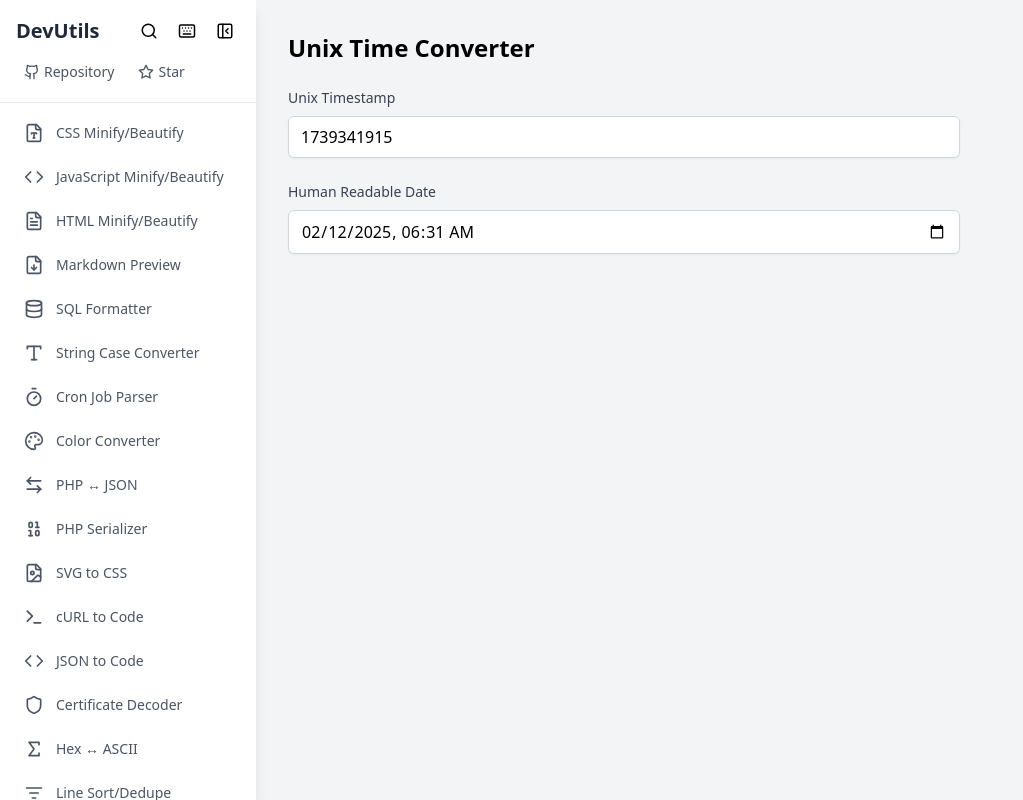
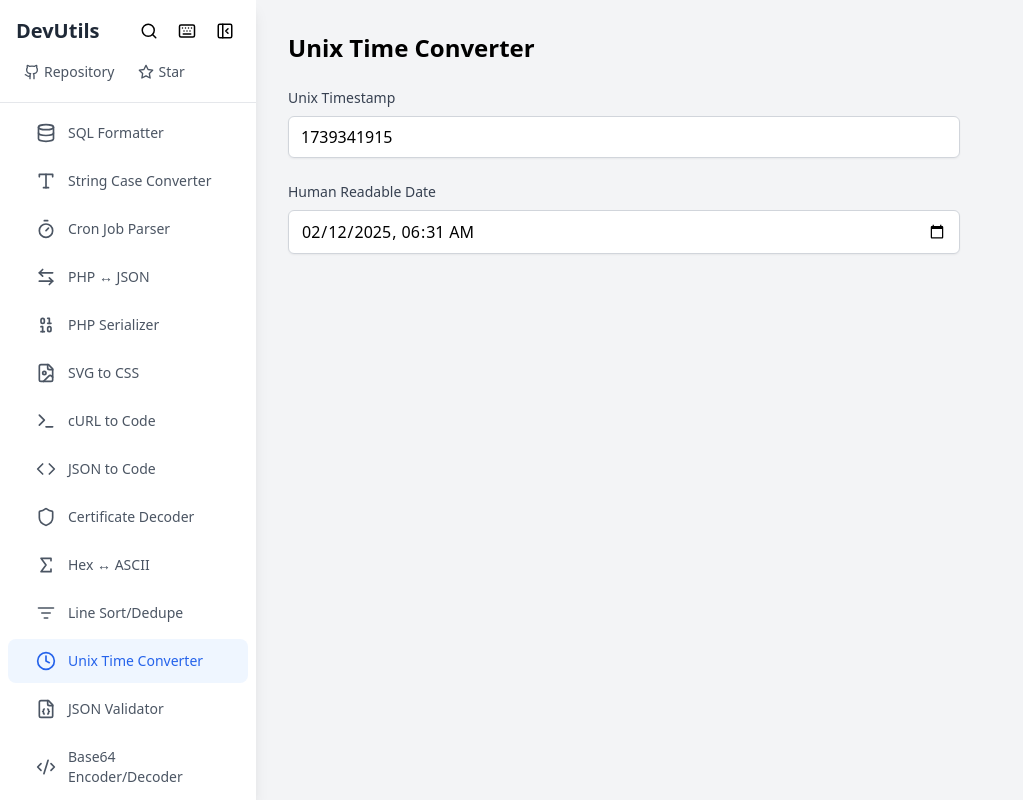
Before and after one commit to nadimtuhin/devutils, a React (Vite) app: page /unix-time in a window 1280 px wide. Shown: the whole page, without its empty margins (0-1023 px from the left). Built offline with nearby package versions, Linux system fonts and the light colour scheme.

Commit message:
Add drag-and-drop functionality to sidebar tool list

```diff
--- a/package.json
+++ b/package.json
@@ -14,6 +14,7 @@
   },
   "dependencies": {
     "@types/csso": "^5.0.4",
+    "@types/react-beautiful-dnd": "^13.1.8",
     "@uiw/react-textarea-code-editor": "^3.0.2",
     "capture-website": "^4.2.0",
     "change-case": "^5.4.4",
@@ -29,6 +30,7 @@
     "papaparse": "^5.4.1",
     "prettier": "^3.4.2",
     "react": "^18.3.1",
+    "react-beautiful-dnd": "^13.1.1",
     "react-dom": "^18.3.1",
     "react-markdown": "^9.0.3",
     "react-router-dom": "^7.1.5",
--- a/src/App.tsx
+++ b/src/App.tsx
@@ -1,6 +1,6 @@
 import React, { useState, useEffect } from 'react';
 import { BrowserRouter, Routes, Route, Link as RouterLink, useLocation, Navigate } from 'react-router-dom';
-import { Clock, Code2, FileJson, FileCode, Image, Key, Search, Link as LinkIcon, Code, Braces, Hash, FileText, Diff, FileSpreadsheet, Text, RotateCw, FileCode2, Dices, Braces as Braces2, FileDown, Database, Type, Timer, Palette, ArrowLeftRight, Binary, FileImage, Terminal, Code as Code3, Shield, Sigma, ListFilter, FileType, Keyboard, Github, Star, Info, PanelLeftClose, PanelLeft } from 'lucide-react';
+import { Clock, Code2, FileJson, FileCode, Image, Key, Search, Link as LinkIcon, Code, Braces, Hash, FileText, Diff, FileSpreadsheet, Text, RotateCw, FileCode2, Dices, Braces as Braces2, FileDown, Database, Type, Timer, Palette, ArrowLeftRight, Binary, FileImage, Terminal, Code as Code3, Shield, Sigma, ListFilter, FileType, Keyboard, Github, Star, Info, PanelLeftClose, PanelLeft, GripVertical } from 'lucide-react';
 import UnixTimeConverter from './components/UnixTimeConverter';
 import JsonValidator from './components/JsonValidator';
 import Base64Encoder from './components/Base64Encoder';
@@ -40,6 +40,7 @@ import HtmlMinifyBeautify from './components/HtmlMinifyBeautify';
 import SpotlightSearch from './components/SpotlightSearch';
 import KeyboardShortcuts from './components/KeyboardShortcuts';
 import Credits from './components/Credits';
+import { DragDropContext, Droppable, Draggable, DropResult, DroppableProvided, DraggableProvided, DraggableStateSnapshot } from 'react-beautiful-dnd';
 
 type Tool = {
   id: string;
@@ -50,10 +51,29 @@ type Tool = {
   isEnabled: boolean;
 };
 
-function Layout({ tools }: { tools: Tool[] }) {
+function Layout({ tools: defaultTools }: { tools: Tool[] }) {
   const [isSpotlightOpen, setIsSpotlightOpen] = useState(false);
   const [isShortcutsOpen, setIsShortcutsOpen] = useState(false);
   const [isSidebarExpanded, setIsSidebarExpanded] = useState(true);
+  const [tools, setTools] = useState<Tool[]>(() => {
+    const savedOrder = localStorage.getItem('toolsOrder');
+    if (savedOrder) {
+      const orderIds = JSON.parse(savedOrder);
+      // Reconstruct tools array based on saved order
+      const orderedTools = orderIds.map((id: string) =>
+        defaultTools.find(tool => tool.id === id)
+      ).filter(Boolean);
+
+      // Add any new tools that weren't in the saved order
+      const newTools = defaultTools.filter(
+        tool => !orderIds.includes(tool.id)
+      );
+
+      return [...orderedTools, ...newTools];
+    }
+    return defaultTools;
+  });
+
   const location = useLocation();
   const currentPath = location.pathname;
 
@@ -79,6 +99,20 @@ function Layout({ tools }: { tools: Tool[] }) {
     document.addEventListener('keydown', handleKeyDown);
     return () => document.removeEventListener('keydown', handleKeyDown);
   }, []);
+
+  const handleDragEnd = (result: DropResult) => {
+    if (!result.destination) return;
+
+    const newTools = Array.from(tools);
+    const [reorderedTool] = newTools.splice(result.source.index, 1);
+    newTools.splice(result.destination.index, 0, reorderedTool);
+
+    setTools(newTools);
+
+    // Save the new order to localStorage
+    const orderIds = newTools.map(tool => tool.id);
+    localStorage.setItem('toolsOrder', JSON.stringify(orderIds));
+  };
 
   return (
     <div className="flex h-screen bg-gray-100">
@@ -149,9 +183,27 @@ function Layout({ tools }: { tools: Tool[] }) {
           )}
         </div>
         <nav className="p-2 flex-1">
-          {tools.filter(tool => tool.isEnabled).map((tool) => (
+          <DragDropContext onDragEnd={handleDragEnd}>
+            <Droppable droppableId="tools-list">
+              {(provided: DroppableProvided) => (
+                <div
+                  {...provided.droppableProps}
+                  ref={provided.innerRef}
+                >
+                  {tools.filter(tool => tool.isEnabled).map((tool, index) => (
+                    <Draggable
+                      key={tool.id}
+                      draggableId={tool.id}
+                      index={index}
+                      isDragDisabled={!isSidebarExpanded}
+                    >
+                      {(provided: DraggableProvided, snapshot: DraggableStateSnapshot) => (
+                        <div
+                          ref={provided.innerRef}
+                          {...provided.draggableProps}
+                          className={`group mb-1 relative ${snapshot.isDragging ? 'opacity-50' : ''}`}
+                        >
                           <RouterLink
-              key={tool.id}
                             to={tool.url}
                             className={`w-full flex items-center ${isSidebarExpanded ? 'space-x-3 px-4' : 'justify-center px-2'} py-3 rounded-lg transition-colors ${
                               currentPath === tool.url
@@ -160,10 +212,28 @@ function Layout({ tools }: { tools: Tool[] }) {
                             } no-underline`}
                             title={!isSidebarExpanded ? tool.name : undefined}
                           >
+                            {isSidebarExpanded && (
+                              <div
+                                {...provided.dragHandleProps}
+                                className="absolute left-0 top-1/2 -translate-y-1/2 opacity-0 group-hover:opacity-100 transition-opacity cursor-grab active:cursor-grabbing"
+                              >
+                                <GripVertical size={16} className="text-gray-400" />
+                              </div>
+                            )}
+                            <div className={isSidebarExpanded ? 'ml-5' : ''}>
                               {tool.icon}
+                            </div>
                             {isSidebarExpanded && <span className="text-sm font-medium">{tool.name}</span>}
                           </RouterLink>
+                        </div>
+                      )}
+                    </Draggable>
                   ))}
+                  {provided.placeholder}
+                </div>
+              )}
+            </Droppable>
+          </DragDropContext>
         </nav>
       </div>
 
@@ -209,14 +279,14 @@ function Layout({ tools }: { tools: Tool[] }) {
 
 function App() {
   const tools: Tool[] = [
-    { id: 'css-minify-beautify', name: 'CSS Minify/Beautify', icon: <FileType size={20} />, component: <CssMinifyBeautify />, url: '/css-minify-beautify', isEnabled: true },
-    { id: 'js-minify-beautify', name: 'JavaScript Minify/Beautify', icon: <Code3 size={20} />, component: <JavaScriptMinifyBeautify />, url: '/js-minify-beautify', isEnabled: true },
-    { id: 'html-minify-beautify', name: 'HTML Minify/Beautify', icon: <FileText size={20} />, component: <HtmlMinifyBeautify />, url: '/html-minify-beautify', isEnabled: true },
-    { id: 'markdown-preview', name: 'Markdown Preview', icon: <FileDown size={20} />, component: <MarkdownPreview />, url: '/markdown-preview', isEnabled: true },
+    { id: 'css-minify-beautify', name: 'CSS Minify/Beautify', icon: <FileType size={20} />, component: <CssMinifyBeautify />, url: '/css-minify-beautify', isEnabled: false },
+    { id: 'js-minify-beautify', name: 'JavaScript Minify/Beautify', icon: <Code3 size={20} />, component: <JavaScriptMinifyBeautify />, url: '/js-minify-beautify', isEnabled: false },
+    { id: 'html-minify-beautify', name: 'HTML Minify/Beautify', icon: <FileText size={20} />, component: <HtmlMinifyBeautify />, url: '/html-minify-beautify', isEnabled: false },
+    { id: 'markdown-preview', name: 'Markdown Preview', icon: <FileDown size={20} />, component: <MarkdownPreview />, url: '/markdown-preview', isEnabled: false },
     { id: 'sql-formatter', name: 'SQL Formatter', icon: <Database size={20} />, component: <SqlFormatter />, url: '/sql-formatter', isEnabled: true },
     { id: 'string-case', name: 'String Case Converter', icon: <Type size={20} />, component: <StringCaseConverter />, url: '/string-case', isEnabled: true },
     { id: 'cron-parser', name: 'Cron Job Parser', icon: <Timer size={20} />, component: <CronJobParser />, url: '/cron-parser', isEnabled: true },
-    { id: 'color-converter', name: 'Color Converter', icon: <Palette size={20} />, component: <ColorConverter />, url: '/color-converter', isEnabled: true },
+    { id: 'color-converter', name: 'Color Converter', icon: <Palette size={20} />, component: <ColorConverter />, url: '/color-converter', isEnabled: false },
     { id: 'php-json', name: 'PHP ↔ JSON', icon: <ArrowLeftRight size={20} />, component: <PhpJsonConverter />, url: '/php-json', isEnabled: true },
     { id: 'php-serializer', name: 'PHP Serializer', icon: <Binary size={20} />, component: <PhpSerializer />, url: '/php-serializer', isEnabled: true },
     { id: 'svg-css', name: 'SVG to CSS', icon: <FileImage size={20} />, component: <SvgToCss />, url: '/svg-css', isEnabled: true },
```
Also changed, not shown: 1 other file (tests, documents, lock files or other folders). Lines whose indentation alone changed are shown as unchanged.
